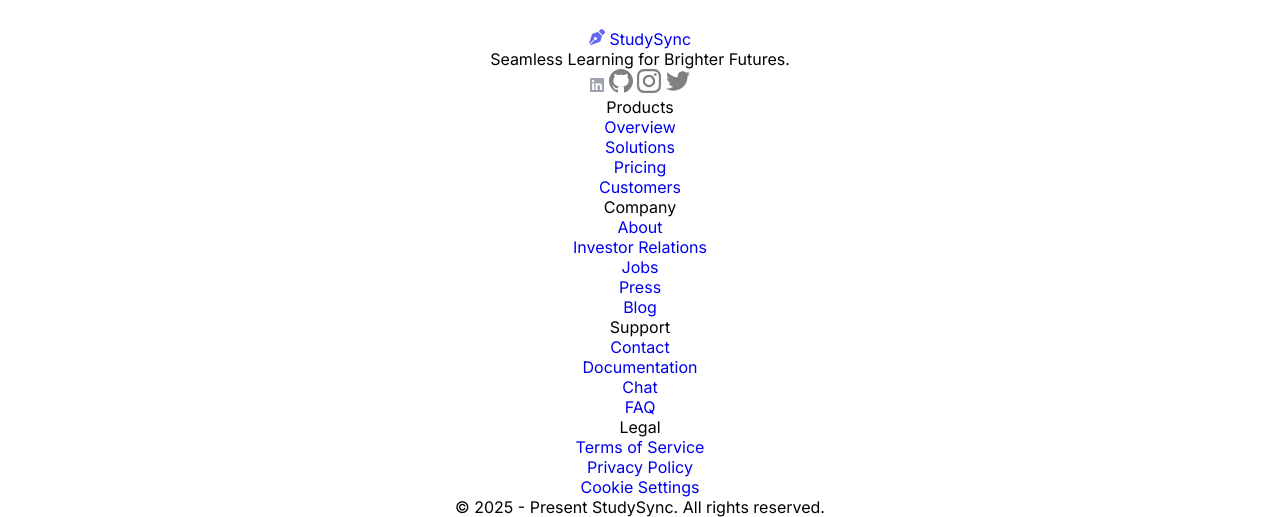
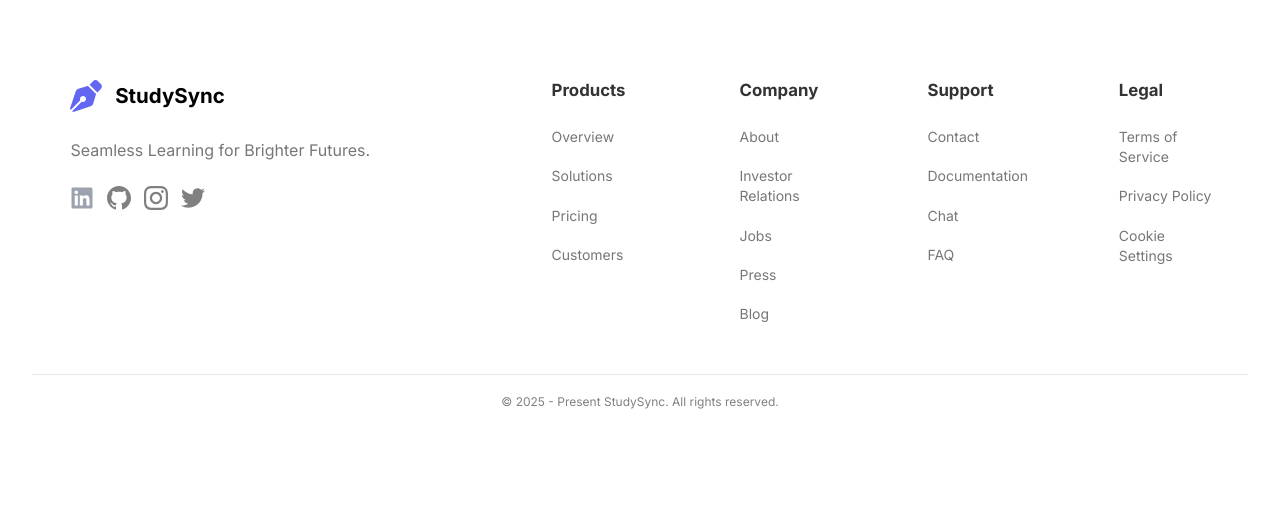
Before and after one commit to bikund2017/StudySync, a plain HTML site: page index.html in a window 1280 px wide. Shown: the part 2526-3043 px from the top of the page. After the commit the page ends 2967 px from the top, so only its background shows below. Drawn offline with Linux system fonts and the light colour scheme.

Commit message:
design structure of html

```diff
--- a/style.css
+++ b/style.css
@@ -423,7 +423,7 @@ feature-info {
   height: 100%;
   width: 50%;
   display: none;
-  position:  relative;
+  position: relative;
 }
 .news-left img {
   position: absolute;
@@ -494,7 +494,7 @@ feature-info {
   color: #2563eb;
 }
 
-@media screen and (min-width:640px) {
+@media screen and (min-width: 640px) {
   .news-left {
     display: block;
     width: 50%;
@@ -507,8 +507,125 @@ feature-info {
   }
 }
 
-@media screen and (min-width:640px) {
-    .news-title {
-     font-size: 2.5rem;
-    }
+@media screen and (min-width: 640px) {
+  .news-title {
+    font-size: 2.5rem;
+  }
 }
+.footer-container{
+  background-color: var(--background-color);
+  margin: 0 auto;
+  padding: 0 2rem;
+  display: flex;
+  flex-direction: column;
+  max-width: 1280px;
+}
+
+.footer{
+  max-width: 1280px;
+  padding:1.2rem 2.4rem;
+  text-align: left;
+  display: flex;
+  justify-content: space-between;
+  padding-right: 2rem;
+}
+
+.footer-top{
+  width: 34%;
+  display: flex;
+  flex-direction: column;
+  gap: 1.65rem;
+}
+
+.logo-svg{
+  width: 2rem;
+  height: 6rem;
+}
+
+.comp-logo{
+  display: flex;
+  justify-content: flex-start;
+  margin-bottom: -1.9rem;
+}
+.logo-link{
+  display: flex;
+  justify-content: center;
+  align-items: center;
+  gap: 0.8rem;
+  font-size: 1.28rem;
+  font-weight: bold;
+  color: black;
+}
+.social-icon{
+  width: 1.5rem;
+  height: 1.5rem;
+}
+.filler-text{
+  font-size: 1rem;
+  color: #777;
+}
+.social{
+  display: flex;
+  gap: 0.8rem;
+}
+.footer-grid{
+  display: grid;
+  grid-template-columns: repeat(4, 1fr);
+  width: 58%;
+  grid-gap: 5.67rem;
+  padding-top: 2rem;
+}
+
+.footer-grid-heading{
+  font-size: 1.05rem;
+  font-weight: bold;
+  color: var(--text-color);
+}
+
+ul{
+  list-style-type: none;
+}
+.footer-link{
+  color: #777;
+  font-size: 0.875rem;
+}
+.footer-links-list{
+  display: flex;
+  flex-direction: column;
+  gap: 1.2rem;
+}
+.footer-grid-heading{
+  margin-bottom: 1.65rem;
+}
+
+.footer-copyright{
+  color: var(--gray);
+  font-size: 0.75rem;
+  padding-bottom: 2rem;
+  margin-top: 2rem;
+  padding-top: 1.15rem;
+  border-top: 1px solid #E5E7EB;
+}
+
+@media screen and (max-width:1080px) {
+  .footer{
+      flex-direction: column;
+      align-items: center;
+  }
+  .footer-top{
+      padding-left: 10rem;
+  }
+  .footer-grid{
+      align-self: center;
+      justify-content: space-evenly;
+  }
+}
+
+@media screen and (max-width:850px) {
+  .footer-top{
+      padding-left: 1rem;
+  }
+  .footer-grid{
+      grid-template-columns: repeat(2,1fr);
+  }
+}
```
